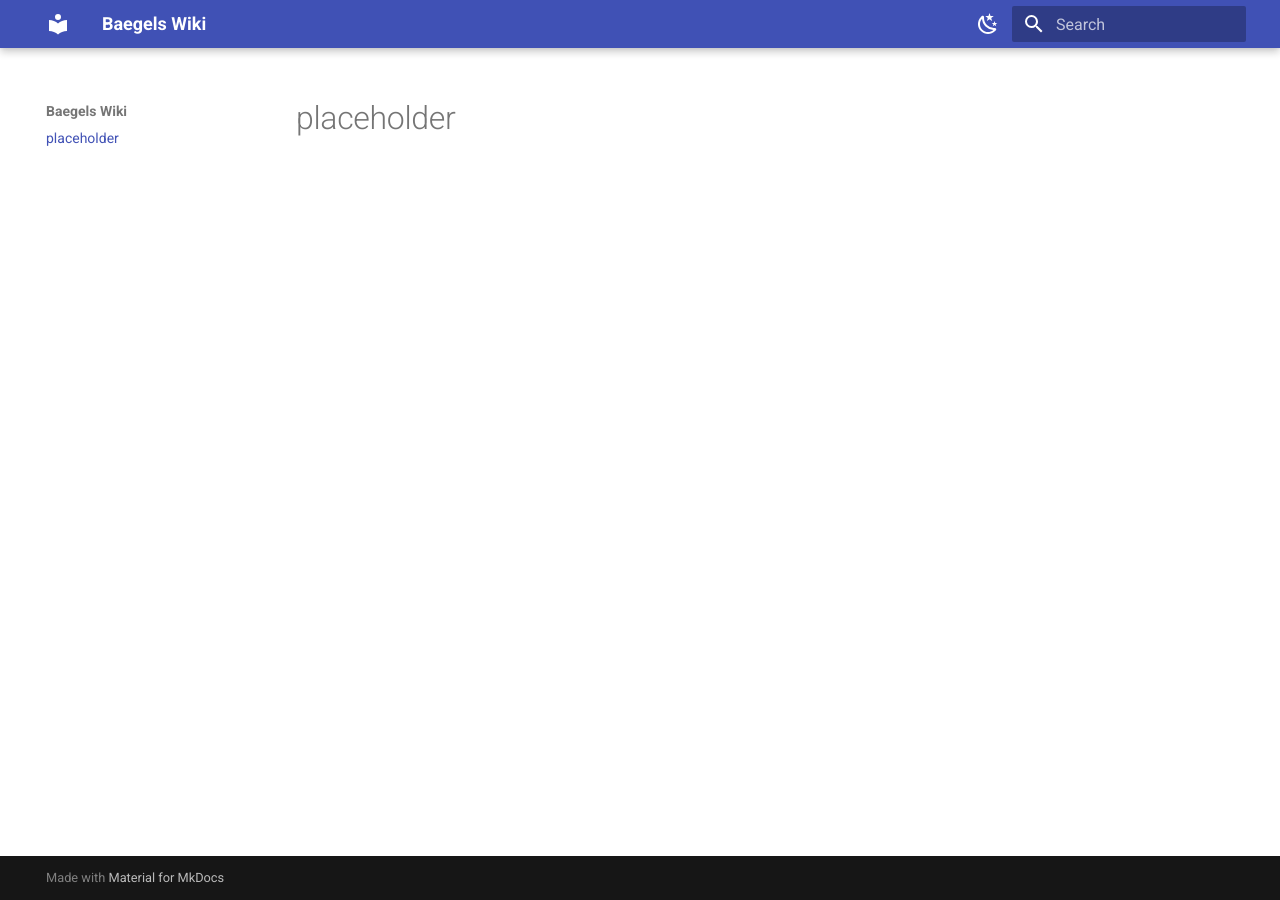
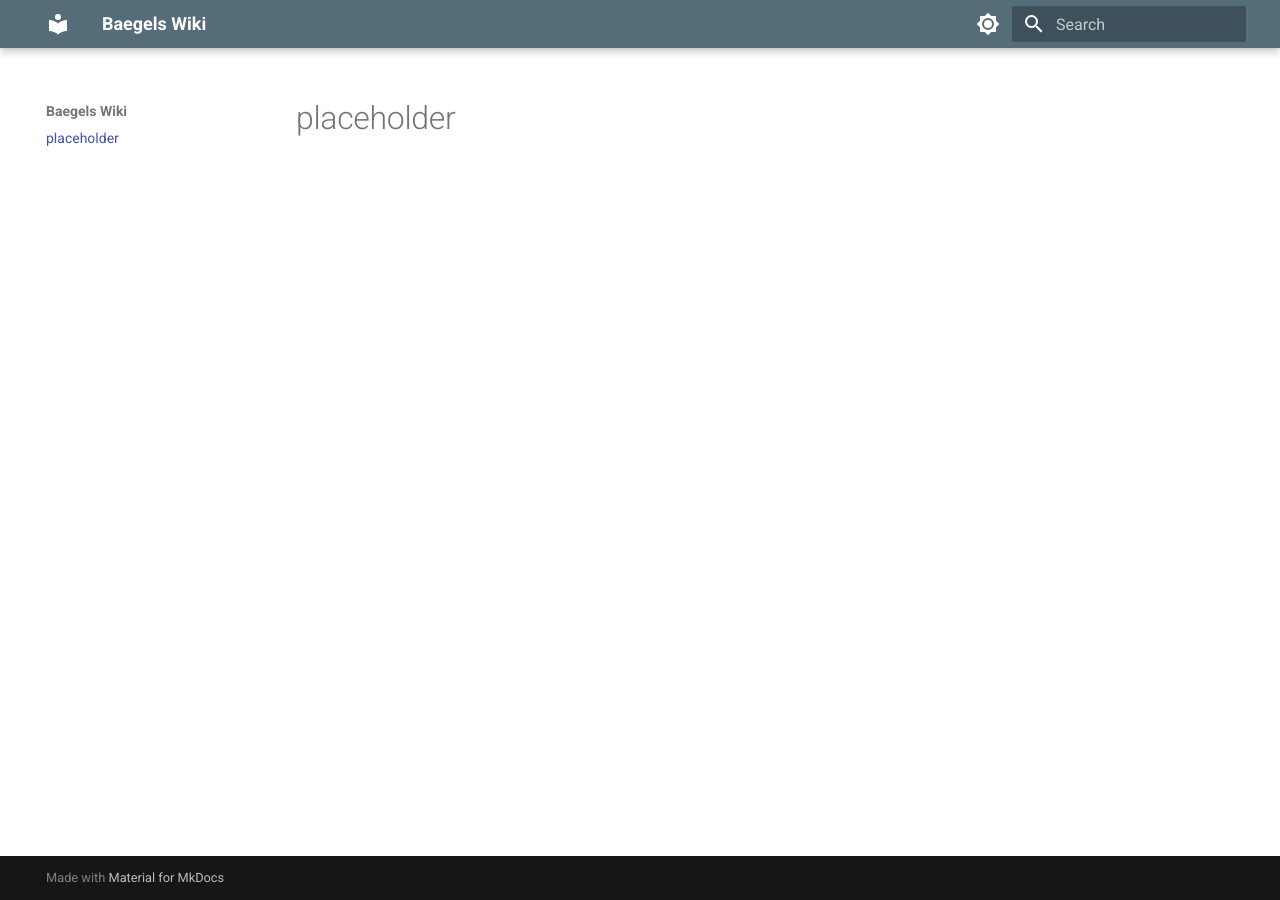
Before and after one commit to baegel49/wiki, an MkDocs documentation site: the page built from docs/index.md, in a window 1280 px wide. Built offline with MkDocs 1.6.1 and Material for MkDocs 9.7.7, drawn with Linux system fonts in a browser that asks for light colours.

Commit message:
Update mkdocs.yml

```diff
--- a/mkdocs.yml
+++ b/mkdocs.yml
@@ -8,13 +8,25 @@ theme:
     - navigation.indexes
     - search.suggest
     - content.code.copy
+
   palette:
-    - scheme: default
-      toggle: { icon: material/weather-night, name: Dark }
-    - scheme: slate
-      toggle: { icon: material/weather-sunny, name: Light }
-    - primary: blue grey
-    - accent: amber
+    # Palette toggle for light mode
+    - media: "(prefers-color-scheme: light)"
+      scheme: default
+      toggle:
+        icon: material/brightness-7
+        name: Switch to dark mode
+      primary: blue grey
+      accent: amber
+
+    # Palette toggle for dark mode
+    - media: "(prefers-color-scheme: dark)"
+      scheme: slate
+      toggle:
+        icon: material/brightness-4
+        name: Switch to light mode
+      primary: amber
+      accent: teal
 
 plugins:
   - search
```
